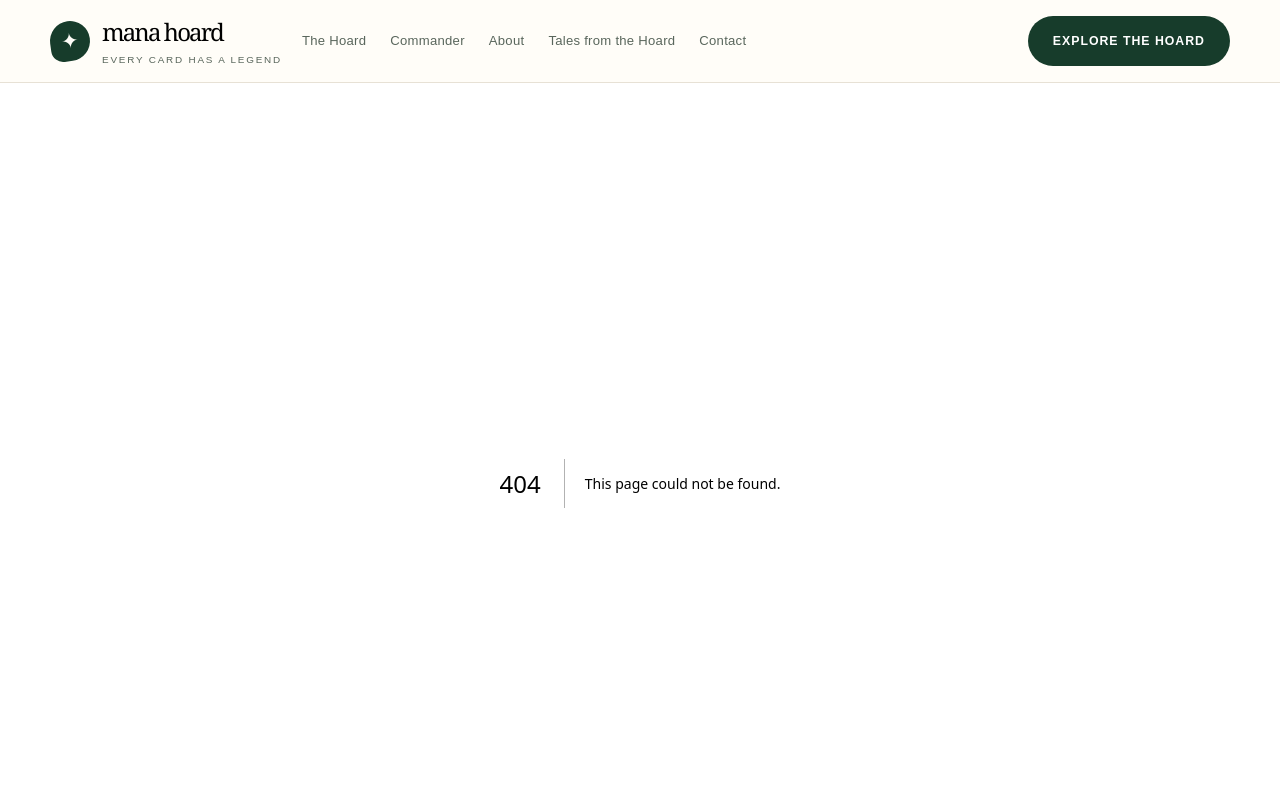
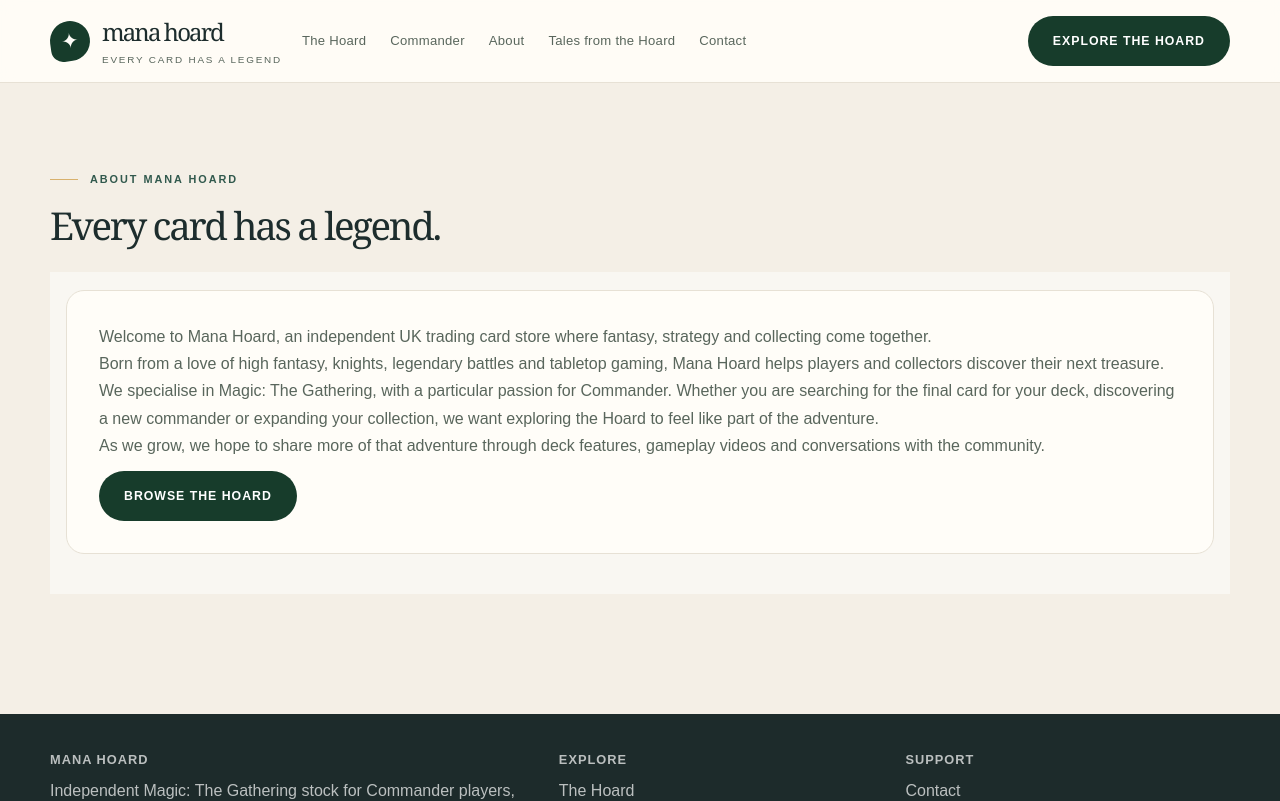
Before and after one commit to PaulMarsey/mana-hoard, a Next.js app: page /about in a window 1280 px wide. Before the commit this address had no page. Shown: the top 801 px of the page. Built offline with nearby package versions, Linux system fonts and the light colour scheme.

Commit message:
Add About page

```diff
--- /dev/null
+++ b/src/app/about/page.tsx
@@ -0,0 +1,30 @@
+import Link from "next/link";
+
+export default function AboutPage() {
+  return (
+    <main className="container page-block">
+      <div className="page-intro">
+        <div>
+          <p className="eyebrow">About Mana Hoard</p>
+          <h1>Every card has a legend.</h1>
+        </div>
+      </div>
+
+      <section className="section-surface" style={{ marginTop: "28px", padding: "18px 0 40px" }}>
+        <div className="container">
+          <div className="content-grid" style={{ gridTemplateColumns: "1fr" }}>
+            <article className="content-card" style={{ padding: "2rem" }}>
+              <p>Welcome to Mana Hoard, an independent UK trading card store where fantasy, strategy and collecting come together.</p>
+              <p>Born from a love of high fantasy, knights, legendary battles and tabletop gaming, Mana Hoard helps players and collectors discover their next treasure.</p>
+              <p>We specialise in Magic: The Gathering, with a particular passion for Commander. Whether you are searching for the final card for your deck, discovering a new commander or expanding your collection, we want exploring the Hoard to feel like part of the adventure.</p>
+              <p>As we grow, we hope to share more of that adventure through deck features, gameplay videos and conversations with the community.</p>
+              <Link href="/shop" className="primary-button" style={{ marginTop: "12px" }}>
+                Browse the hoard
+              </Link>
+            </article>
+          </div>
+        </div>
+      </section>
+    </main>
+  );
+}
```
